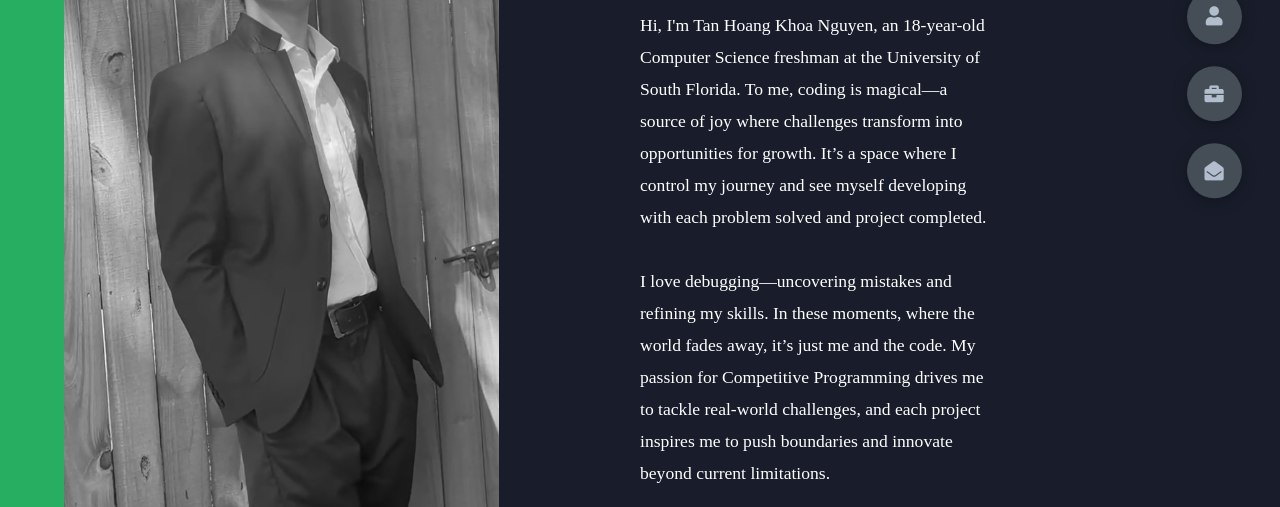
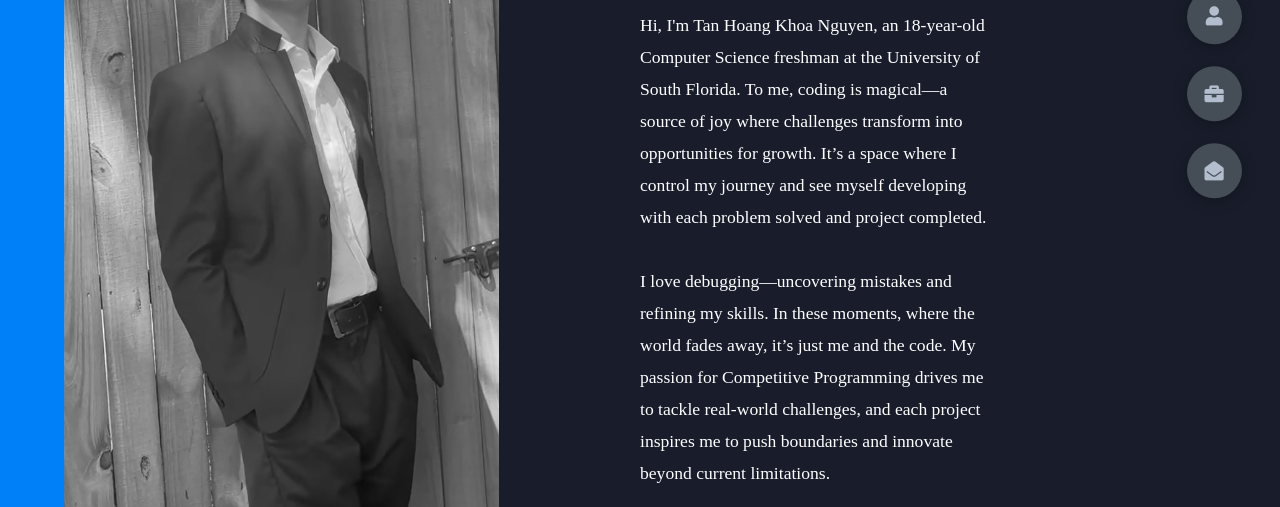
Before and after one commit to hoangkhoanguyentan/Portfolio, a plain HTML site: page index.html in a window 1280 px wide. Shown: the part 345-852 px from the top of the page. Drawn offline with Linux system fonts and the light colour scheme.

Commit message:
Color change

```diff
--- a/styles/styles.scss
+++ b/styles/styles.scss
@@ -7,7 +7,7 @@
 
 :root{
   --color-primary: #191d2b;
-  --color-secondary: #27AE60;
+  --color-secondary: #0080f8;
   --color-white: #FFFFFF;
   --color-back: #000;
   --color-grey0: #f8f8f8;
```
Also changed, not shown: styles/styles.css.
